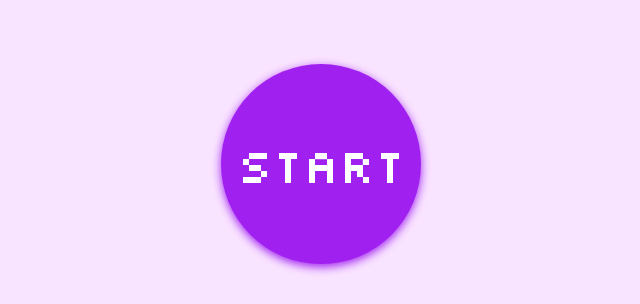
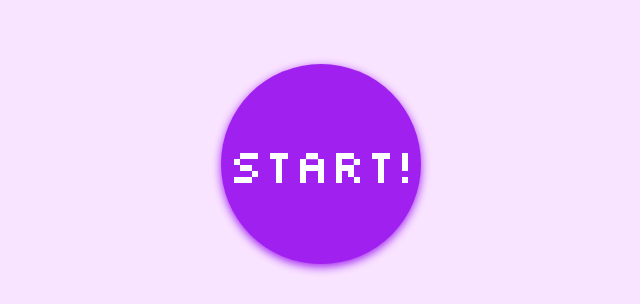
Before and after one commit to hetvijoshi/CC-InLab-3, a plain HTML site: page index.html in a window 1280 px wide. Shown: the part 496-800 px from the top of the page, without its empty margins (319-959 px from the left). Drawn offline with Linux system fonts and the light colour scheme.

Commit message:
Update index.html

```diff
--- a/index.html
+++ b/index.html
@@ -23,7 +23,7 @@
         </div>
     </div>
     <div class="bottom">
-        <button onclick="play()">Start</button>
+        <button onclick="play()">Start!</button>
     </div>
 </body>
 </html>
```
